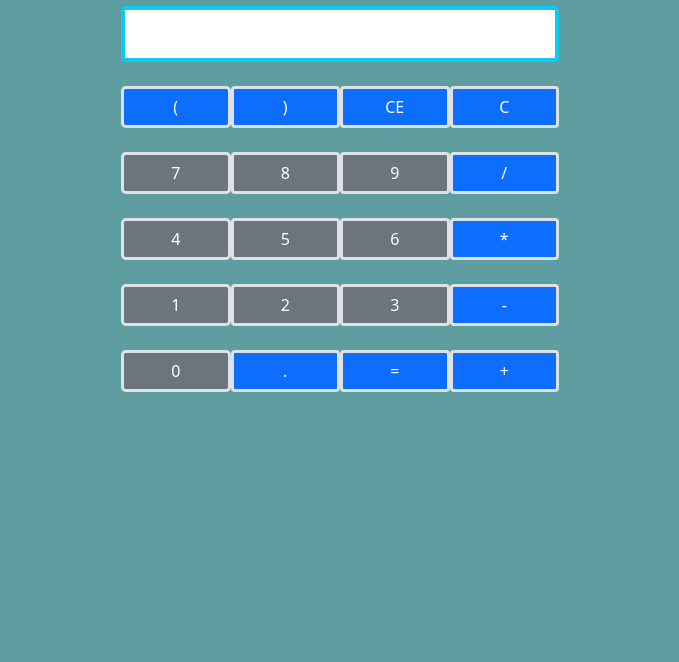
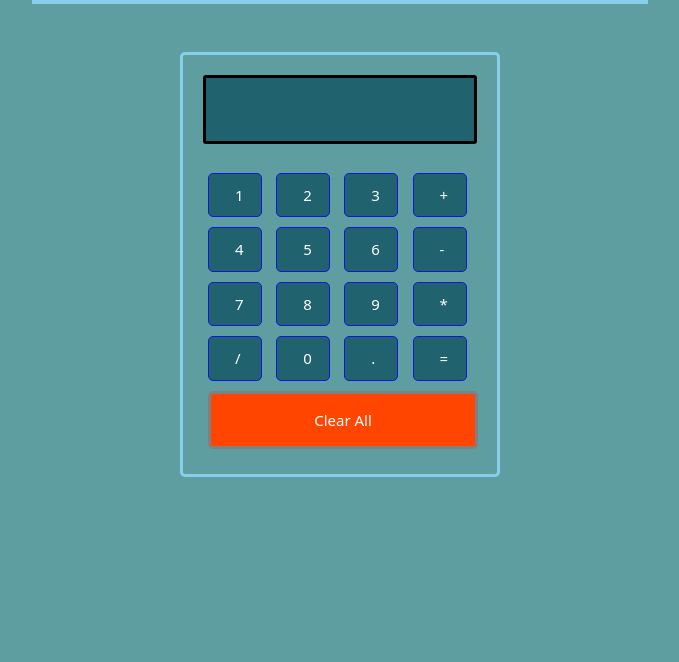
Before and after one commit to Rahat33/calculator, a plain HTML site: page index.html in a window 1280 px wide. Shown: the part 138-800 px from the top of the page, without its empty margins (300-979 px from the left). Drawn offline with nearby package versions, Linux system fonts and the light colour scheme.

Commit message:
simple calculator done

```diff
--- a/index.html
+++ b/index.html
@@ -8,6 +8,9 @@
     <title>Calculator</title>
     <link href="https://cdn.jsdelivr.net/npm/bootstrap@5.0.2/dist/css/bootstrap.min.css" rel="stylesheet"
         integrity="sha384-EVSTQN3/azprG1Anm3QDgpJLIm9Nao0Yz1ztcQTwFspd3yD65VohhpuuCOmLASjC" crossorigin="anonymous">
+
+    <link rel="stylesheet" href="style.css">
+    <!-- <script src="js/calculator.js"></script> -->
 </head>
 
 <body style="background-color: cadetblue;">
@@ -16,50 +19,91 @@
         <h1 class="text-center my-5">Simple Calculator</h1>
     </header>
 
-    <main class="container w-50">
+    <main>
 
-        <!-- display option -->
+        <!-- display option
         <section class="container w-75">
-            <div class="border border-4 border-info rounded-3 mx-auto py-4 bg-white"></div>
-        </section>
+            <div class="border border-4 border-info rounded-3 mx-auto py-4 bg-white">
+                <p id="display-value"> </p>
+            </div>
+        </section> -->
 
-        <section class="container w-75">
+        <!-- button part -->
+        <!-- <section class="container w-75">
 
+            <form action="form1">
                 <div class="row row-cols-4 mt-4 mb-3 mx-auto">
                     <button type="button" class="btn btn-primary rounded-3 border border-3 text-white">(</button>
                     <button type="button" class="btn btn-primary rounded border border-3 text-white">)</button>
-                <button type="button" class="btn btn-primary rounded border border-3 text-white">CE</button>
+                    <button type="button" class="btn btn-primary rounded border border-3 text-white"
+                        id="clear-btn">CE</button>
                     <button type="button" class="btn btn-primary rounded border border-3 text-white">C</button>
                 </div>
 
                 <div class="row row-cols-4 mt-4 mb-3 mx-auto">
-                <button type="button" class="btn btn-secondary rounded-3 border border-3">7</button>
-                <button type="button" class="btn btn-secondary rounded border border-3">8</button>
-                <button type="button" class="btn btn-secondary rounded border border-3">9</button>
-                <button type="button" class="btn btn-primary rounded border border-3 text-white">/</button>
+                    <button type="button" class="btn btn-secondary rounded-3 border border-3 number">7</button>
+                    <button type="button" class="btn btn-secondary rounded border border-3 number">8</button>
+                    <button type="button" class="btn btn-secondary rounded border border-3 number">9</button>
+                    <button type="button" class="btn btn-primary rounded border border-3 text-white ">/</button>
                 </div>
 
                 <div class="row row-cols-4 mt-4 mb-3 mx-auto">
-                <button type="button" class="btn btn-secondary rounded-3 border border-3">4</button>
-                <button type="button" class="btn btn-secondary rounded border border-3">5</button>
-                <button type="button" class="btn btn-secondary rounded border border-3">6</button>
-                <button type="button" class="btn btn-primary rounded border border-3 text-white">*</button>
+                    <button type="button" class="btn btn-secondary rounded-3 border border-3 number">4</button>
+                    <button type="button" class="btn btn-secondary rounded border border-3 number">5</button>
+                    <button type="button" class="btn btn-secondary rounded border border-3 number">6</button>
+                    <button type="button" class="btn btn-primary rounded border border-3 text-white oparator">*</button>
                 </div>
 
                 <div class="row row-cols-4 mt-4 mb-3 mx-auto">
-                <button type="button" class="btn btn-secondary rounded-3 border border-3">1</button>
-                <button type="button" class="btn btn-secondary rounded border border-3">2</button>
-                <button type="button" class="btn btn-secondary rounded border border-3">3</button>
-                <button type="button" class="btn btn-primary rounded border border-3 text-white">-</button>
+                    <button type="button" class="btn btn-secondary rounded-3 border border-3 number">1</button>
+                    <button type="button" class="btn btn-secondary rounded border border-3 number">2</button>
+                    <button type="button" class="btn btn-secondary rounded border border-3 number">3</button>
+                    <button type="button" class="btn btn-primary rounded border border-3 text-white oparator">-</button>
                 </div>
 
                 <div class="row row-cols-4 mt-4 mb-3 mx-auto">
-                <button type="button" class="btn btn-secondary rounded-3 border border-3 text-white">0</button>
+                    <button type="button"
+                        class="btn btn-secondary rounded-3 border border-3 text-white number">0</button>
                     <button type="button" class="btn btn-primary rounded border border-3 text-white">.</button>
-                <button type="button" class="btn btn-primary rounded border border-3 text-white">=</button>
-                <button type="button" class="btn btn-primary rounded border border-3 text-white">+</button>
+                    <button type="button" class="btn btn-primary rounded border border-3 text-white oparator">=</button>
+                    <button type="button" class="btn btn-primary rounded border border-3 text-white oparator">+</button>
                 </div>
+            </form>
 
+        </section> -->
+
+        <section class="formstyle">
+            <form name="form1">
+
+                <!--input box for pressed button  -->
+                <input type="text" id="calc" name="answer">
+                <br><br>
+
+                <!-- display the button on the display -->
+                <input type="button" value="1" onclick="form1.answer.value += '1' ">
+                <input type="button" value="2" onclick="form1.answer.value += '2' ">
+                <input type="button" value="3" onclick="form1.answer.value += '3' ">
+                <input type="button" value="+" onclick="form1.answer.value += '+' ">
+                <input type="button" value="4" onclick="form1.answer.value += '4' ">
+                <input type="button" value="5" onclick="form1.answer.value += '5' ">
+                <input type="button" value="6" onclick="form1.answer.value += '6' ">
+                <input type="button" value="-" onclick="form1.answer.value += '-' ">
+                <input type="button" value="7" onclick="form1.answer.value += '7' ">
+                <input type="button" value="8" onclick="form1.answer.value += '8' ">
+                <input type="button" value="9" onclick="form1.answer.value += '9' ">
+                <input type="button" value="*" onclick="form1.answer.value += '*' ">
+                <input type="button" value="/" onclick="form1.answer.value += '/' ">
+                <input type="button" value="0" onclick="form1.answer.value += '0' ">
+                <input type="button" value="." onclick="form1.answer.value += '.' ">
+
+                <!-- equal button -->
+                <input type="button" value="=" onclick="form1.answer.value = eval(form1.answer.value) ">
+                <br>
+
+                <!-- clear button -->
+                <input type="button" value="Clear All" onclick="form1.answer.value = '' " id="clear">
+                <br>
+            </form>
         </section>
     </main>
 
--- /dev/null
+++ b/style.css
@@ -0,0 +1,47 @@
+h1 {
+	text-align: center;
+	padding: 23px;
+	background-color: skyblue;
+	color: white;
+	}
+
+#clear{
+	width: 270px;
+	border: 3px solid gray;
+	border-radius: 5px;
+	padding: 15px 20px;
+	background-color: orangered;
+}
+
+.formstyle {
+	width: 25%;
+	height: max-content;
+	margin: auto;
+	border: 3px solid skyblue;
+	border-radius: 5px;
+	padding: 20px;
+}
+
+
+
+input
+{
+	width: 20px;
+	background-color: rgb(32, 99, 110);
+	color: white;
+	border: 1px solid rgb(19, 22, 226);
+	border-radius: 5px;
+	padding: 10px 26px;
+	margin: 5px;
+	font-size: 15px;
+	justify-content: center;
+}
+
+
+#calc{
+	width: 100%;
+	border: 3px solid black;
+	border-radius: 3px;
+	padding: 20px;
+	margin: auto;
+}
```
Also changed, not shown: js/calculator.js (+44 -0 lines). Lines whose indentation alone changed are shown as unchanged.
